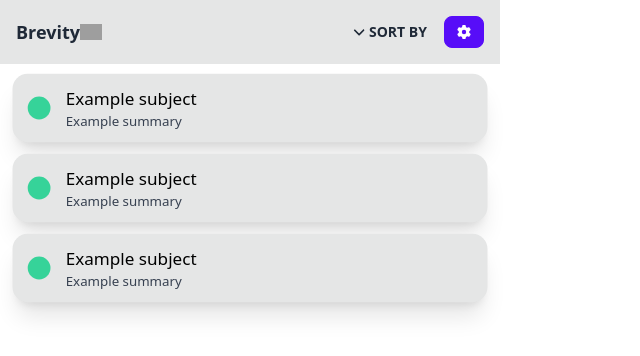
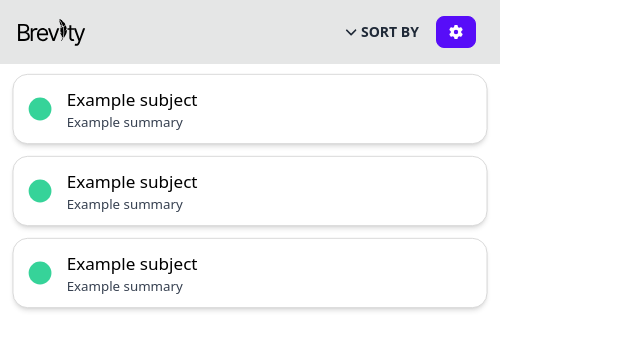
Before and after one commit to noahsmiths/brevity, a React (Create React App) app in the folder frontend/: page / in a window 1280 px wide. Shown: the top 356 px of the page, without its empty margins (0-640 px from the left). Built offline with nearby package versions, Linux system fonts and the light colour scheme; grey boxes are pictures that could not be loaded.

Commit message:
design changes

```diff
--- a/frontend/src/components/EmailCard/index.js
+++ b/frontend/src/components/EmailCard/index.js
@@ -16,7 +16,7 @@ export default function EmailCard(props) {
   }
 
   return (
-    <div className="card w-full mt-2 bg-base-300 scale-95 shadow-xl p-3 flex flex-row hover:underline hover:cursor-pointer hover:scale-100">
+    <div className="card w-full mt-2 bg-base-100 scale-95 shadow-md p-3 flex flex-row hover:underline hover:cursor-pointer hover:scale-100 border-softgray border-0.2">
       <div class="w-11 pr-2">
         <div class="rounded-full mt-3 h-6 w-6 ml-1 bg-success"></div>
       </div>
--- a/frontend/src/components/MainNav/index.js
+++ b/frontend/src/components/MainNav/index.js
@@ -1,5 +1,6 @@
 import { faGear } from "@fortawesome/free-solid-svg-icons";
 import { FontAwesomeIcon } from "@fortawesome/react-fontawesome";
+import logo from '../../assets/Brevity.svg'
 
 import { useNavigate } from "react-router-dom";
 import Dropdown from "../Dropdown";
@@ -8,10 +9,9 @@ const NavBar = () => {
   const navigate = useNavigate();
 
   return (
-    <div className="navbar bg-base-300 ">
-      <div className="flex-1 px-2 lg:flex-none">
-        <a href="/" className="text-lg font-bold">Brevity</a>
-        <img src="images/logo" alt="Brevity Icon" width="22" height="33" />{" "}
+    <div className="navbar bg-base-300 pr-4 pl-4">
+      <div className="flex-1 lg:flex-none">
+        <img src={logo} alt="Brevity Icon" class="max-h-7"/>{" "}
       </div>
       <div className="flex justify-end flex-1 px-2">
         <div className="flex items-stretch">
```
Also changed, not shown: frontend/src/assets/Brevity.svg (added), 1 other file (tests, documents, lock files or other folders).
